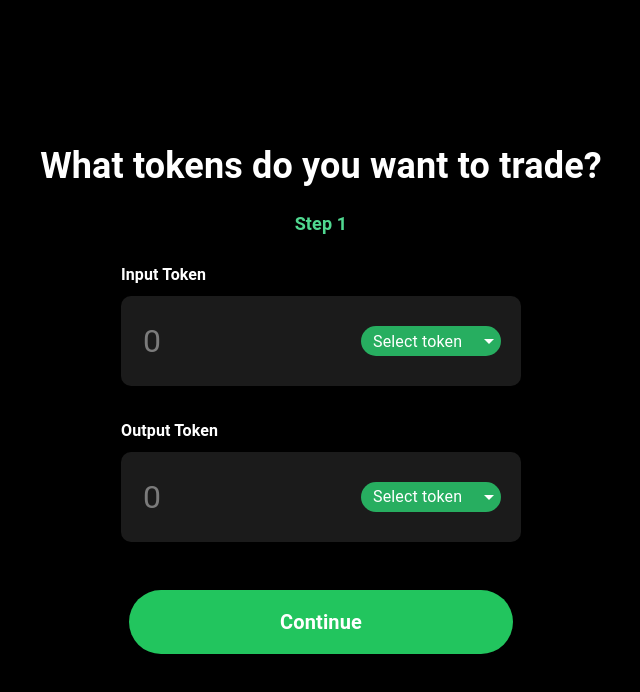
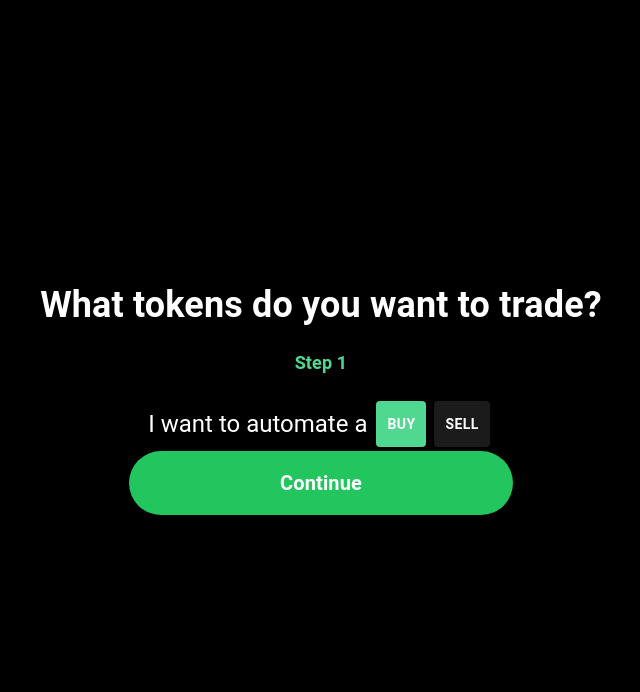
Before and after one commit to fhd1423/splurgefi, a Next.js app in the folder src/frontend/: page /step-one in a window 1280 px wide. Shown: the top 692 px of the page, without its empty margins (319-959 px from the left). Built offline with nearby package versions, Linux system fonts and the light colour scheme; what @dynamic-labs/sdk-react-core would draw is missing.

Commit message:
Added front end changes

```diff
--- /dev/null
+++ b/src/frontend/components/CustomToggle.js
@@ -0,0 +1,66 @@
+import * as React from 'react';
+import ToggleButton from '@mui/material/ToggleButton';
+import ToggleButtonGroup from '@mui/material/ToggleButtonGroup';
+import { styled } from '@mui/material/styles';
+import PropTypes from 'prop-types';
+
+const StyledToggleButtonGroup = styled(ToggleButtonGroup)(({ theme }) => ({
+  '& .MuiToggleButtonGroup-grouped': {
+    margin: theme.spacing(0.5),
+    border: 0,
+    '&.Mui-disabled': {
+      border: 0,
+    },
+    '&:not(:first-of-type)': {
+      borderRadius: theme.shape.borderRadius,
+    },
+    '&:first-of-type': {
+      borderRadius: theme.shape.borderRadius,
+    },
+  },
+}));
+
+const StyledToggleButton = styled(ToggleButton)(({ theme }) => ({
+  color: 'white',
+  backgroundColor: '#1B1B1B', // Default button color
+  fontWeight: 'bold',
+  '&.Mui-selected, &.Mui-selected:hover': {
+    color: 'white',
+    backgroundColor: '#50D890', // Selected button color
+  },
+  border: '1px solid',
+  borderColor: theme.palette.divider,
+  '&:hover': {
+  },
+}));
+
+export default function CustomToggle({selection, setSelection}) {
+
+  const handleSelection = (event, newSelection) => {
+    if (newSelection !== null) {
+      setSelection(newSelection);
+    }
+  };
+
+  return (
+    <StyledToggleButtonGroup
+      value={selection}
+      exclusive
+      onChange={handleSelection}
+      aria-label="buy sell toggle"
+    >
+      <StyledToggleButton value="buy" aria-label="buy">
+        Buy
+      </StyledToggleButton>
+      <StyledToggleButton value="sell" aria-label="sell">
+        Sell
+      </StyledToggleButton>
+    </StyledToggleButtonGroup>
+  );
+
+}
+
+CustomToggle.propTypes = {
+    selection: PropTypes.string.isRequired,
+    setSelection: PropTypes.func.isRequired,
+  };
--- /dev/null
+++ b/src/frontend/components/TokenSelector.js
@@ -0,0 +1,160 @@
+import { styled } from "@mui/system";
+import React, { useState } from "react";
+import OutlinedInput from "@mui/material/OutlinedInput";
+
+import {
+  Typography,
+  Select,
+  MenuItem,
+  InputBase,
+  FormControl,
+} from "@mui/material";
+
+// Custom styles for the input container
+const CustomInputContainer = styled("div")({
+  display: "flex",
+  alignItems: "center",
+  backgroundColor: "#1B1B1B",
+  borderRadius: "10px",
+  padding: "0 10px",
+  width: "400px",
+  height: "90px",
+  justifyContent: "space-between",
+});
+
+// Custom styles for the input component
+const CustomInput = styled(InputBase)(({ theme }) => ({
+  color: "white",
+  fontSize: "2rem",
+  "& .MuiInputBase-input": {
+    padding: "20px 12px",
+    flex: 1,
+  },
+}));
+
+// Custom styles for the select component
+const CustomSelect = styled(Select)(({ theme }) => ({
+  color: "white",
+  backgroundColor: "#27ae60",
+  borderRadius: "20px",
+  height: "30px",
+  width: "140px",
+  "& .MuiSelect-select": {
+    '&[aria-label="placeholder"]': {
+      color: "white",
+    },
+    paddingRight: "30px",
+    paddingLeft: "12px",
+    display: "flex",
+  },
+  "& .MuiSelect-icon": {
+    color: "white",
+  },
+  "& .MuiOutlinedInput-notchedOutline": {
+    border: "none",
+  },
+}));
+// Custom styles for the form control (to remove the underline from the select)
+const CustomFormControl = styled(FormControl)({
+  flexShrink: 0,
+  "&&&:before": {
+    borderBottom: "none",
+  },
+  "&&:after": {
+    borderBottom: "none",
+  },
+  "&& .MuiInput-underline:before": {
+    borderBottom: "none",
+  },
+  "&& .MuiInput-underline:hover:not(.Mui-disabled):before": {
+    borderBottom: "none",
+  },
+  marginRight: "10px", // Right margin to keep space inside the container
+});
+
+// Custom styles for the menu item in the dropdown
+const CustomMenuItem = styled(MenuItem)({
+  "&.MuiMenuItem-root": {
+    justifyContent: "flex-end",
+  },
+});
+
+export default function TokenSelector({
+  title,
+  options,
+  onValueChange,
+  onSelectChange,
+}) {
+  // Local state for the input's value
+  const [value, setValue] = useState("");
+
+  // Local state for the selected token's value
+  const [selectedValue, setSelectedValue] = useState("");
+
+  // Update local state and lift up the value when it changes
+  const handleInputChange = (event) => {
+    const newValue = event.target.value;
+    setValue(newValue);
+    onValueChange(newValue); // Send to parent view
+  };
+
+  // Lift up the selected token when it changes
+  const handleSelectChange = (event) => {
+    const newToken = event.target.value;
+    setSelectedValue(newToken);
+    onSelectChange(newToken); // Send to parent view
+  };
+
+  return (
+    <div>
+      <Typography
+        variant="h6"
+        color="white"
+        fontWeight="600"
+        gutterBottom
+        style={{ marginBottom: "8px", fontSize: "1rem" }}
+      >
+        {title}
+      </Typography>
+      <CustomInputContainer>
+        <CustomInput
+          placeholder="Token"
+          value={selectedValue}
+        />
+        <CustomFormControl variant="standard">
+          <CustomSelect
+            value={selectedValue}
+            onChange={handleSelectChange}
+            displayEmpty
+            input={<OutlinedInput />}
+            renderValue={(value) => {
+              if (value === "") {
+                return <span aria-label="placeholder">Select token</span>;
+              }
+              return (
+                options.find((option) => option.value === value)?.label || ""
+              );
+            }}
+            MenuProps={{
+              anchorOrigin: {
+                vertical: "bottom",
+                horizontal: "right",
+              },
+              transformOrigin: {
+                vertical: "top",
+                horizontal: "right",
+              },
+              getContentAnchorEl: null,
+            }}
+          >
+            {options.map((option) => (
+              <CustomMenuItem key={option.value} value={option.value}>
+                {option.label}
+              </CustomMenuItem>
+            ))}
+          </CustomSelect>
+        </CustomFormControl>
+      </CustomInputContainer>
+    </div>
+  );
+}
--- a/src/frontend/components/Trade.js
+++ b/src/frontend/components/Trade.js
@@ -1,9 +1,11 @@
 import React from "react";
 import Grid from "@mui/material/Grid";
 import Paper from "@mui/material/Paper";
+import Button from "@mui/material/Button";
 import Typography from "@mui/material/Typography";
 
-export default function Trade() {
+
+export default function Trade({complete}) {
   const labelStyle = {
     backgroundColor: "#50D890",
     color: "white",
@@ -15,10 +17,15 @@ export default function Trade() {
     alignItems: "center",
   };
 
+  const completeStyle = {
+    ...labelStyle,
+    backgroundColor: "transparent",
+    border: "1px solid white",
+  };
+
   const pendingStyle = {
     ...labelStyle,
     backgroundColor: "transparent",
-    border: "1px solid white",
   };
 
   return (
@@ -59,9 +66,27 @@ export default function Trade() {
 
         {/* Right section with pending status */}
         <Grid item xs={3} sm={3} md={2} lg={2}>
-          <Typography style={{ ...pendingStyle, textAlign: "right" }}>
-            Pending (2/5)
-          </Typography>
+
+          { complete ?  (
+
+            <Button style={{ paddingRight: '0px', minWidth: 'auto', padding: '0px' }}>
+              <Typography style={{ ...completeStyle, textAlign: "right" }}>
+                Claim
+              </Typography>
+            </Button>
+
+          ) : (
+
+            <Button>
+              <Typography style={{ ...pendingStyle, textAlign: "right" }}>
+                Pending (2/5)
+              </Typography>
+            </Button>
+
+
+          )
+          }
+
         </Grid>
       </Grid>
     </Paper>
--- a/src/frontend/package.json
+++ b/src/frontend/package.json
@@ -23,7 +23,7 @@
     "dayjs": "^1.11.10",
     "express": "^4.18.2",
     "inter-font": "^3.19.0",
-    "next": "^14.0.2",
+    "next": "^14.0.3",
     "pino-pretty": "^10.2.3",
     "react": "^18.2.0",
     "react-dom": "^18.2.0",
--- a/src/frontend/pages/step-one.js
+++ b/src/frontend/pages/step-one.js
@@ -3,7 +3,10 @@
 import React, { useState } from "react";
 import Head from "next/head";
 import CustomInputToken from "../components/CustomInputToken";
+import TokenSelector from "../components/TokenSelector";
 import Link from "next/link";
+import CustomToggle from "../components/CustomToggle";
+import { Typography, Box } from "@mui/material";
 
 export default function StepOne() {
   // Sample options for testing
@@ -12,6 +15,7 @@ export default function StepOne() {
     { label: "JOE", value: "JOE" },
   ];
 
+
   // State to hold input values
   const [inputTokenValue, setInputTokenValue] = useState("");
   const [outputTokenValue, setOutputTokenValue] = useState("");
@@ -19,6 +23,8 @@ export default function StepOne() {
   // State to hold selected tokens
   const [inputToken, setInputToken] = useState("");
   const [outputToken, setOutputToken] = useState("");
+
+  const [toggleSelection, setToggleSelection] = useState('buy');
 
   // Handlers to update the state
   const handleInputTokenChange = (value) => {
@@ -50,6 +56,7 @@ export default function StepOne() {
         outputTokenValue,
         inputToken,
         outputToken,
+        toggleSelection,
       })
     );
   };
@@ -65,20 +72,61 @@ export default function StepOne() {
       </h1>
       <h3 className="text-lg text-custom-green font-bold">Step 1</h3>
 
-      <div className="space-y-8 pt-6 pb-12">
+      <Box sx={{
+      display: 'flex',
+      justifyContent: 'center',
+      alignItems: 'center',
+      gap: '5px',
+      paddingTop: '20px',
+      paddingBottom: '0px'
+      }}>
+        <Typography variant="h5" component="h5" color="white" sx={{ whiteSpace: 'nowrap' }}>
+          I want to automate a
+        </Typography>
+        <CustomToggle selection={toggleSelection} setSelection={setToggleSelection}/>
+      </Box>
+
+      {/* <p className="text-white text-xl">
+        Current Selection: {toggleSelection}
+      </p> */}
+
+      {/* <div style={{ display: 'flex', justifyContent: 'center', padding: '50px 10px' }}>
+        <div style={{ flex: '1', marginRight: '15px' }}>
+
+        <CustomInputToken
+            title="Input Token"
+            options={tokenOptions}
+            onValueChange={handleInputTokenChange}
+            onSelectChange={handleInputTokenSelect}
+          />
+
+        </div>
+        <div style={{ flex: '1', marginLeft: '15px' }}>
+
+          <TokenSelector
+            title="Output Token"
+            options={tokenOptions}
+            onValueChange={handleInputTokenChange}
+            onSelectChange={handleInputTokenSelect}
+          />
+
+        </div>
+      </div>
+
+      {/* <div className="space-y-8 pt-6 pb-12">
         <CustomInputToken
           title="Input Token"
           options={tokenOptions}
           onValueChange={handleInputTokenChange}
           onSelectChange={handleInputTokenSelect}
         />
-        <CustomInputToken
+        <TokenSelector
           title="Output Token"
           options={tokenOptions}
           onValueChange={handleOutputTokenChange}
           onSelectChange={handleOutputTokenSelect}
         />
-      </div>
+      </div> */}
 
       <Link href="/step-two" passHref>
         <button
--- a/src/frontend/pages/trades.js
+++ b/src/frontend/pages/trades.js
@@ -1,6 +1,7 @@
 import React from "react";
 import Head from "next/head";
 import Trade from "../components/Trade";
+import { Grid } from "@mui/material";
 
 export default function Trades() {
   return (
@@ -12,7 +13,18 @@ export default function Trades() {
 
       <h1 className="text-4xl text-white mb-6 font-semibold">Trades</h1>
 
-      <Trade />
+      {/* <Trade complete={false}/>
+
+      <Trade complete={true}/> */}
+
+      <Grid container spacing={5} direction="column">
+        <Grid item>
+          <Trade complete={false} />
+        </Grid>
+        <Grid item>
+          <Trade complete={true} />
+        </Grid>
+      </Grid>
     </div>
   );
 }
```
Also changed, not shown: src/frontend/pages/step-three.js (+22 -2 lines), src/frontend/pages/step-two.js (+19 -4 lines).
